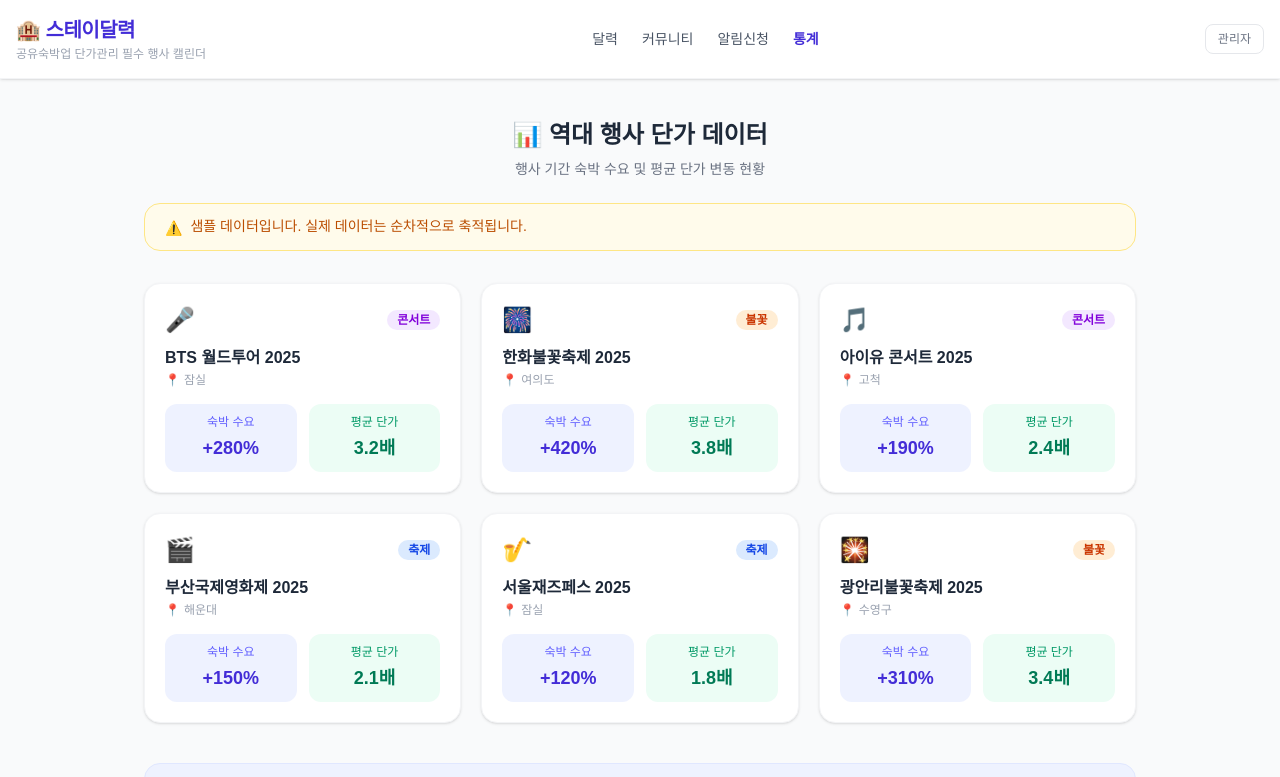
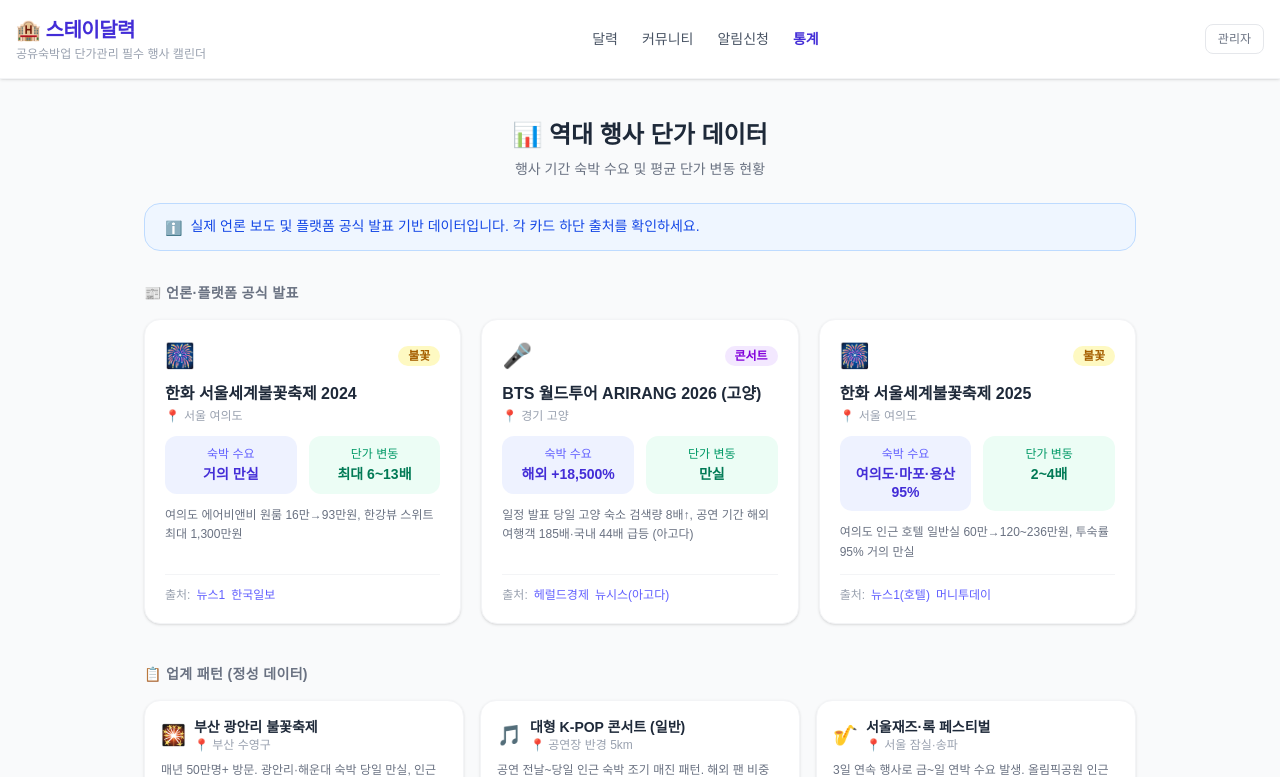
Before and after one commit to yunseon0308-gif/stay-calendar, a Next.js app: page /stats in a window 1280 px wide. Shown: the top 777 px of the page. Built offline with nearby package versions, Linux system fonts and the light colour scheme.

Commit message:
fix: 실제 확인된 2026 행사로 데이터 정정, 통계 출처 기반으로 교체

```diff
--- a/src/app/stats/page.tsx
+++ b/src/app/stats/page.tsx
@@ -2,58 +2,68 @@
 
 const STATS_DATA = [
   {
-    title: 'BTS 월드투어 2025',
-    location: '잠실',
+    title: '한화 서울세계불꽃축제 2024',
+    location: '서울 여의도',
+    category: '불꽃',
+    categoryColor: 'bg-yellow-100 text-yellow-700',
+    demandUp: '거의 만실',
+    priceMultiple: '최대 6~13배',
+    icon: '🎆',
+    detail: '여의도 에어비앤비 원룸 16만→93만원, 한강뷰 스위트 최대 1,300만원',
+    sources: [
+      { label: '뉴스1', url: 'https://www.news1.kr/industry/hotel-tourism/5558693' },
+      { label: '한국일보', url: 'https://www.hankookilbo.com/News/Read/A2024092713530000703' },
+    ],
+  },
+  {
+    title: 'BTS 월드투어 ARIRANG 2026 (고양)',
+    location: '경기 고양',
     category: '콘서트',
     categoryColor: 'bg-purple-100 text-purple-700',
-    demandUp: '+280%',
-    priceMultiple: '3.2배',
+    demandUp: '해외 +18,500%',
+    priceMultiple: '만실',
     icon: '🎤',
+    detail: '일정 발표 당일 고양 숙소 검색량 8배↑, 공연 기간 해외 여행객 185배·국내 44배 급등 (아고다)',
+    sources: [
+      { label: '헤럴드경제', url: 'https://biz.heraldcorp.com/article/10702006' },
+      { label: '뉴시스(아고다)', url: 'https://mobile.newsis.com/view/ALSX20260403_0000005977' },
+    ],
   },
   {
-    title: '한화불꽃축제 2025',
-    location: '여의도',
+    title: '한화 서울세계불꽃축제 2025',
+    location: '서울 여의도',
     category: '불꽃',
-    categoryColor: 'bg-orange-100 text-orange-700',
-    demandUp: '+420%',
-    priceMultiple: '3.8배',
+    categoryColor: 'bg-yellow-100 text-yellow-700',
+    demandUp: '여의도·마포·용산 95%',
+    priceMultiple: '2~4배',
     icon: '🎆',
+    detail: '여의도 인근 호텔 일반실 60만→120~236만원, 투숙률 95% 거의 만실',
+    sources: [
+      { label: '뉴스1(호텔)', url: 'https://www.news1.kr/industry/distribution/5914445' },
+      { label: '머니투데이', url: 'https://www.mt.co.kr/society/2025/09/21/2025092110581697163' },
+    ],
+  },
+];
+
+// 안내 데이터 (수치 없이 정성적 정보)
+const QUALITATIVE_DATA = [
+  {
+    title: '부산 광안리 불꽃축제',
+    location: '부산 수영구',
+    icon: '🎇',
+    note: '매년 50만명+ 방문. 광안리·해운대 숙박 당일 만실, 인근 지역까지 수요 확산',
   },
   {
-    title: '아이유 콘서트 2025',
-    location: '고척',
-    category: '콘서트',
-    categoryColor: 'bg-purple-100 text-purple-700',
-    demandUp: '+190%',
-    priceMultiple: '2.4배',
+    title: '대형 K-POP 콘서트 (일반)',
+    location: '공연장 반경 5km',
     icon: '🎵',
+    note: '공연 전날~당일 인근 숙박 조기 매진 패턴. 해외 팬 비중 높을수록 수요 강도↑',
   },
   {
-    title: '부산국제영화제 2025',
-    location: '해운대',
-    category: '축제',
-    categoryColor: 'bg-blue-100 text-blue-700',
-    demandUp: '+150%',
-    priceMultiple: '2.1배',
-    icon: '🎬',
-  },
-  {
-    title: '서울재즈페스 2025',
-    location: '잠실',
-    category: '축제',
-    categoryColor: 'bg-blue-100 text-blue-700',
-    demandUp: '+120%',
-    priceMultiple: '1.8배',
+    title: '서울재즈·록 페스티벌',
+    location: '서울 잠실·송파',
     icon: '🎷',
-  },
-  {
-    title: '광안리불꽃축제 2025',
-    location: '수영구',
-    category: '불꽃',
-    categoryColor: 'bg-orange-100 text-orange-700',
-    demandUp: '+310%',
-    priceMultiple: '3.4배',
-    icon: '🎇',
+    note: '3일 연속 행사로 금~일 연박 수요 발생. 올림픽공원 인근 게스트하우스 조기 매진',
   },
 ];
 
@@ -89,18 +99,19 @@
           <p className="text-sm text-gray-500">행사 기간 숙박 수요 및 평균 단가 변동 현황</p>
         </div>
 
-        {/* 샘플 데이터 안내 */}
-        <div className="bg-amber-50 border border-amber-200 rounded-2xl px-5 py-3 mb-8 flex items-start gap-2 text-sm text-amber-700">
-          <span className="mt-0.5 shrink-0">⚠️</span>
-          <p>샘플 데이터입니다. 실제 데이터는 순차적으로 축적됩니다.</p>
+        {/* 출처 안내 */}
+        <div className="bg-blue-50 border border-blue-200 rounded-2xl px-5 py-3 mb-8 flex items-start gap-2 text-sm text-blue-700">
+          <span className="mt-0.5 shrink-0">ℹ️</span>
+          <p>실제 언론 보도 및 플랫폼 공식 발표 기반 데이터입니다. 각 카드 하단 출처를 확인하세요.</p>
         </div>
 
-        {/* 통계 카드 그리드 */}
-        <div className="grid grid-cols-1 md:grid-cols-2 lg:grid-cols-3 gap-5">
+        {/* 수치 데이터 카드 */}
+        <h2 className="text-sm font-bold text-gray-500 uppercase tracking-wide mb-4">📰 언론·플랫폼 공식 발표</h2>
+        <div className="grid grid-cols-1 md:grid-cols-2 lg:grid-cols-3 gap-5 mb-10">
           {STATS_DATA.map((item) => (
             <div
               key={item.title}
-              className="bg-white rounded-2xl border border-gray-100 shadow-sm p-5 hover:border-indigo-100 hover:shadow-md transition-all"
+              className="bg-white rounded-2xl border border-gray-100 shadow-sm p-5 hover:border-indigo-100 hover:shadow-md transition-all flex flex-col"
             >
               {/* 상단: 아이콘 + 카테고리 */}
               <div className="flex items-center justify-between mb-3">
@@ -112,34 +123,69 @@
 
               {/* 행사명 */}
               <h3 className="font-bold text-gray-800 text-base mb-1 leading-tight">{item.title}</h3>
-              <p className="text-xs text-gray-400 mb-4 flex items-center gap-1">
-                <span>📍</span>
-                <span>{item.location}</span>
+              <p className="text-xs text-gray-400 mb-3 flex items-center gap-1">
+                <span>📍</span><span>{item.location}</span>
               </p>
 
               {/* 수치 */}
-              <div className="grid grid-cols-2 gap-3">
+              <div className="grid grid-cols-2 gap-3 mb-3">
                 <div className="bg-indigo-50 rounded-xl px-3 py-2.5 text-center">
                   <p className="text-xs text-indigo-500 font-medium mb-1">숙박 수요</p>
-                  <p className="text-lg font-black text-indigo-700">{item.demandUp}</p>
+                  <p className="text-sm font-black text-indigo-700 leading-tight">{item.demandUp}</p>
                 </div>
                 <div className="bg-emerald-50 rounded-xl px-3 py-2.5 text-center">
-                  <p className="text-xs text-emerald-600 font-medium mb-1">평균 단가</p>
-                  <p className="text-lg font-black text-emerald-700">{item.priceMultiple}</p>
+                  <p className="text-xs text-emerald-600 font-medium mb-1">단가 변동</p>
+                  <p className="text-sm font-black text-emerald-700 leading-tight">{item.priceMultiple}</p>
                 </div>
+              </div>
+
+              {/* 상세 설명 */}
+              <p className="text-xs text-gray-500 leading-relaxed mb-3 flex-1">{item.detail}</p>
+
+              {/* 출처 */}
+              <div className="flex flex-wrap gap-1.5 pt-3 border-t border-gray-100">
+                <span className="text-xs text-gray-400">출처:</span>
+                {item.sources.map((s) => (
+                  <a
+                    key={s.label}
+                    href={s.url}
+                    target="_blank"
+                    rel="noopener noreferrer"
+                    className="text-xs text-indigo-500 hover:underline"
+                  >
+                    {s.label}
+                  </a>
+                ))}
               </div>
             </div>
           ))}
         </div>
 
+        {/* 정성 데이터 */}
+        <h2 className="text-sm font-bold text-gray-500 uppercase tracking-wide mb-4">📋 업계 패턴 (정성 데이터)</h2>
+        <div className="grid grid-cols-1 md:grid-cols-3 gap-4 mb-10">
+          {QUALITATIVE_DATA.map((item) => (
+            <div key={item.title} className="bg-white rounded-2xl border border-gray-100 shadow-sm p-4">
+              <div className="flex items-center gap-2 mb-2">
+                <span className="text-xl">{item.icon}</span>
+                <div>
+                  <p className="text-sm font-bold text-gray-800">{item.title}</p>
+                  <p className="text-xs text-gray-400">📍 {item.location}</p>
+                </div>
+              </div>
+              <p className="text-xs text-gray-500 leading-relaxed">{item.note}</p>
+            </div>
+          ))}
+        </div>
+
         {/* 하단 안내 */}
-        <div className="mt-10 bg-indigo-50 border border-indigo-100 rounded-2xl p-5 text-sm text-indigo-700">
+        <div className="bg-indigo-50 border border-indigo-100 rounded-2xl p-5 text-sm text-indigo-700">
           <p className="font-bold mb-2">💡 데이터 활용 팁</p>
           <ul className="list-disc list-inside space-y-1 text-indigo-600 text-xs leading-relaxed">
-            <li>수요 증가율이 높을수록 행사 전 단가 인상 효과가 큽니다.</li>
-            <li>평균 단가 2배 이상 행사는 최소 2개월 전부터 준비하세요.</li>
-            <li>불꽃축제는 수요 급증 폭이 가장 크므로 특히 주의하세요.</li>
-            <li>실제 데이터가 쌓일수록 더 정밀한 예측이 가능해집니다.</li>
+            <li>불꽃축제는 단가 인상 폭이 가장 큽니다 — 2개월 전부터 준비하세요.</li>
+            <li>해외 팬 비중 높은 K-POP 공연은 국내보다 빨리 예약이 마감됩니다.</li>
+            <li>행사 당일만 아니라 전날 숙박 수요도 함께 올라갑니다.</li>
+            <li>데이터는 지속적으로 업데이트될 예정입니다.</li>
           </ul>
         </div>
       </main>
```
Also changed, not shown: src/lib/sampleEvents.ts (+72 -155 lines).
